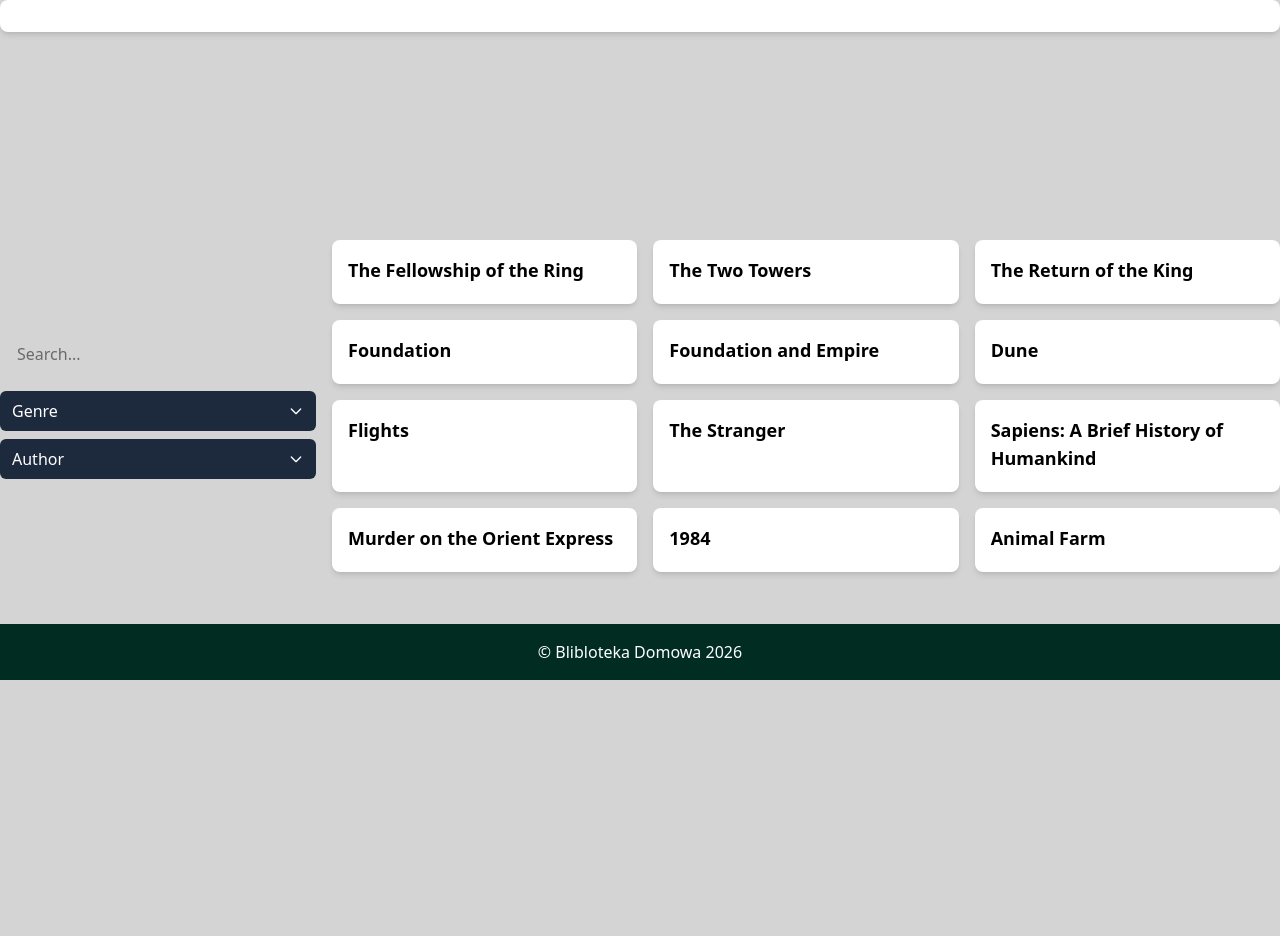
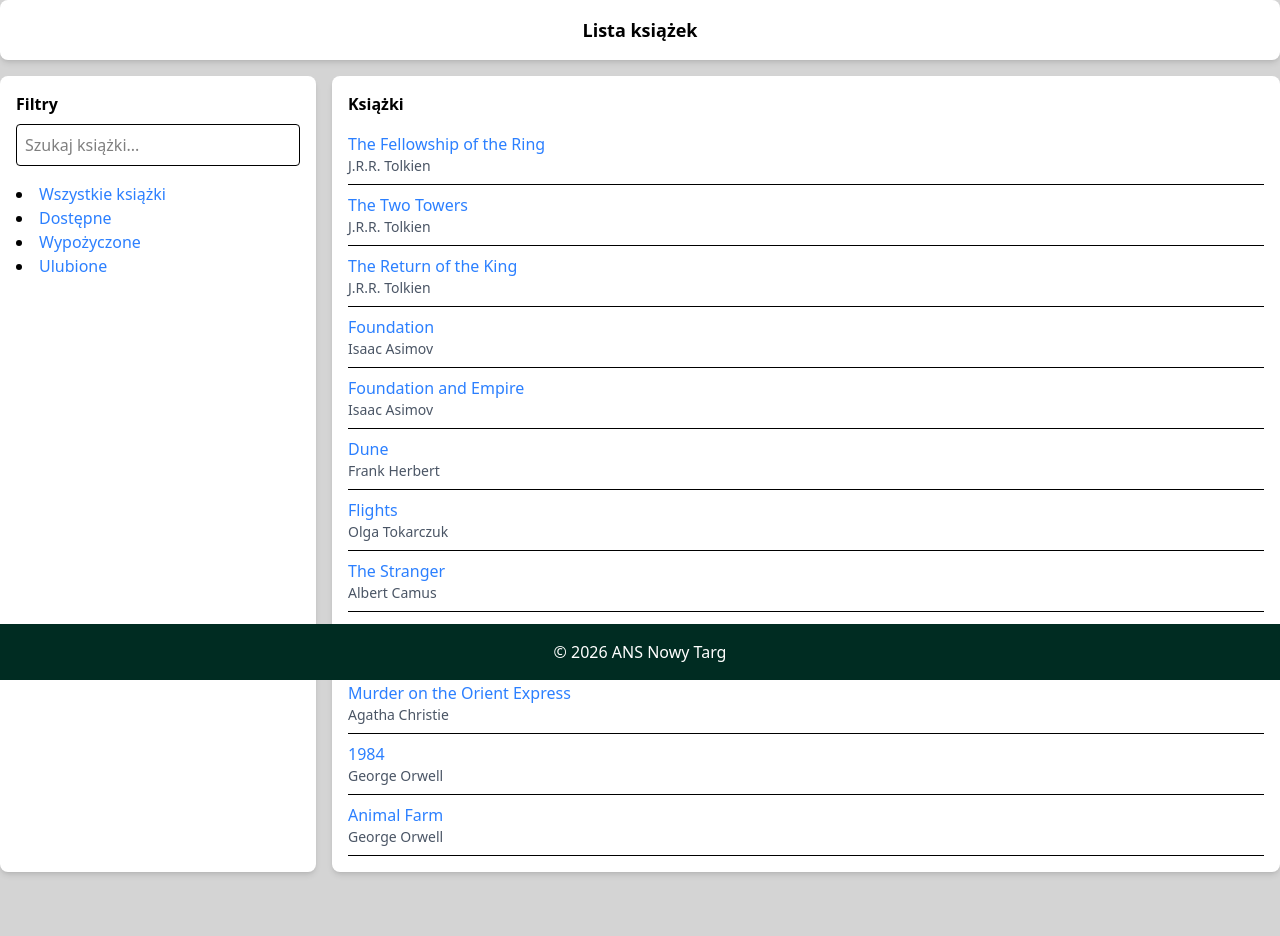
Before and after one commit to ans15013/HomeLibraryManagement, a Django app: page / in a window 1280 px wide. Shown: the part 120-1056 px from the top of the page. Before the commit the page ends 800 px from the top, so only its background shows below. Run offline with Django 5.2, Linux system fonts and the light colour scheme; data comes from the database, SQL or seed files in the repository.

Commit message:
29.06.2026 - poprawa kodu #1

```diff
--- a/templates/base.html.jinja
+++ b/templates/base.html.jinja
@@ -25,7 +25,6 @@
         {% endblock %}
     </main>
     <footer class="bg-emerald-950 text-white p-4 text-center fixed bottom-0 w-full">
-        &copy; Blibloteka Domowa 2026
-    </footer>
+        &copy; 2026 ANS Nowy Targ
 </body>
 </html>
--- a/templates/manage_books/author.html.jinja
+++ b/templates/manage_books/author.html.jinja
@@ -0,0 +1 @@
+{% extends "base.html.jinja" %}
--- a/templates/manage_books/book.html.jinja
+++ b/templates/manage_books/book.html.jinja
@@ -0,0 +1 @@
+{% extends "base.html.jinja" %}
--- a/templates/manage_books/index.html.jinja
+++ b/templates/manage_books/index.html.jinja
@@ -1,57 +1,28 @@
 {% extends "base.html.jinja" %}
-
+{% block title %}Lista książek{% endblock %}
 {% block content %}
-<section class="w-full grid grid-cols-[1fr_3fr] gap-4 h-[calc(100vh-52px)] place-content-center">
-    <div class="flex flex-col gap-4 justify-center">
-        <input type="text" placeholder="Search..." class="w-full px-4 py-2 rounded-md border border-gray-300 focus:outline-none focus:ring-2 focus:ring-blue-500 transition duration-200">
-        <ul class="space-y-2">
-            <li>
-                <details class="group">
-                    <summary class="flex items-center justify-between cursor-pointer px-3 py-2 rounded-md bg-slate-800 hover:bg-slate-600 transition duration-200 font-medium text-white">
-                        Genre
-                        <svg class="w-4 h-4 transition-transform duration-200 group-open:rotate-180" fill="none" stroke="currentColor" viewBox="0 0 24 24">
-                            <path stroke-linecap="round" stroke-linejoin="round" stroke-width="2" d="M19 9l-7 7-7-7"/>
-                        </svg>
-                    </summary>
-                    <div class="mt-2 space-y-1 px-3">
-                        {% for genre in genres %}
-                        <label class="flex items-center gap-2 cursor-pointer">
-                            <input type="checkbox" name="genre" value="{{ genre.id }}" class="rounded">
-                            <span>{{ genre.name }}</span>
-                        </label>
-                        {% endfor %}
-                    </div>
-                </details>
-            </li>
-            <li>
-                <details class="group">
-                    <summary class="flex items-center justify-between cursor-pointer px-3 py-2 rounded-md bg-slate-800 hover:bg-slate-600 transition duration-200 font-medium text-white">
-                        Author
-                        <svg class="w-4 h-4 transition-transform duration-200 group-open:rotate-180" fill="none" stroke="currentColor" viewBox="0 0 24 24">
-                            <path stroke-linecap="round" stroke-linejoin="round" stroke-width="2" d="M19 9l-7 7-7-7"/>
-                        </svg>
-                    </summary>
-                    <div class="mt-2 space-y-1 px-3">
-                        {% for author in authors %}
-                        <label class="flex items-center gap-2 cursor-pointer">
-                            <input type="checkbox" name="author" value="{{ author.id }}" class="rounded">
-                            <span>{{ author.full_name }}</span>
-                        </label>
-                        {% endfor %}
-                    </div>
-                </details>
-            </li>
+    <section class="w-full grid grid-cols-[1fr_3fr] gap-4 mt-4">
+        <div class="flex flex-col bg-white rounded-lg shadow-md p-4">
+            <h3 class="text-md font-semibold mb-2">Filtry</h3>
+            <input type="text" placeholder="Szukaj książki..." class="w-full p-2 mb-4 border rounded">
+            <ul class="list-disc list-inside">
+                <li><a href="#" class="text-blue-500 hover:underline">Wszystkie książki</a></li>
+                <li><a href="#" class="text-blue-500 hover:underline">Dostępne</a></li>
+                <li><a href="#" class="text-blue-500 hover:underline">Wypożyczone</a></li>
+                <li><a href="#" class="text-blue-500 hover:underline">Ulubione</a></li>
             </ul>
         </div>
-    <div class="grid grid-cols-3 gap-4 content-start">
+        <div class="flex flex-col bg-white rounded-lg shadow-md p-4">
+            <h3 class="text-md font-semibold mb-2">Książki</h3>
             {% for book in books %}
-        <a href="{% url 'book' book.id %}" class="bg-white rounded-lg shadow-md p-4 hover:shadow-lg transition duration-200">
-            <h3 class="text-lg font-semibold mb-1">{{ book.title }}</h3>
-            <p class="text-sm text-gray-600">{{ book.authors_display }}</p>
-        </a>
+                <div class="border-b py-2">
+                    <a href="{% url 'book' book.id %}" class="text-blue-500 hover:underline">{{ book.title }}</a>
+                    <p class="text-sm text-gray-600">{{ book.author }}</p>
+                </div>
             {% empty %}
-        <p class="text-gray-500 col-span-3">Brak książek do wyświetlenia.</p>
+                <p class="text-gray-600">Brak książek do wyświetlenia.</p>
             {% endfor %}
         </div>
     </section>
+
 {% endblock %}
--- a/templates/manage_books/note.html.jinja
+++ b/templates/manage_books/note.html.jinja
@@ -0,0 +1 @@
+{% extends "base.html.jinja" %}
--- a/templates/manage_books/publisher.html.jinja
+++ b/templates/manage_books/publisher.html.jinja
@@ -0,0 +1 @@
+{% extends "base.html.jinja" %}
--- a/templates/manage_books/series.html.jinja
+++ b/templates/manage_books/series.html.jinja
@@ -0,0 +1 @@
+{% extends "base.html.jinja" %}
```
Also changed, not shown: templates/manage_books/authors.html.jinja (added, +20 -0 lines), manage.py (line endings or trailing spaces). Lines whose indentation alone changed are shown as unchanged.
